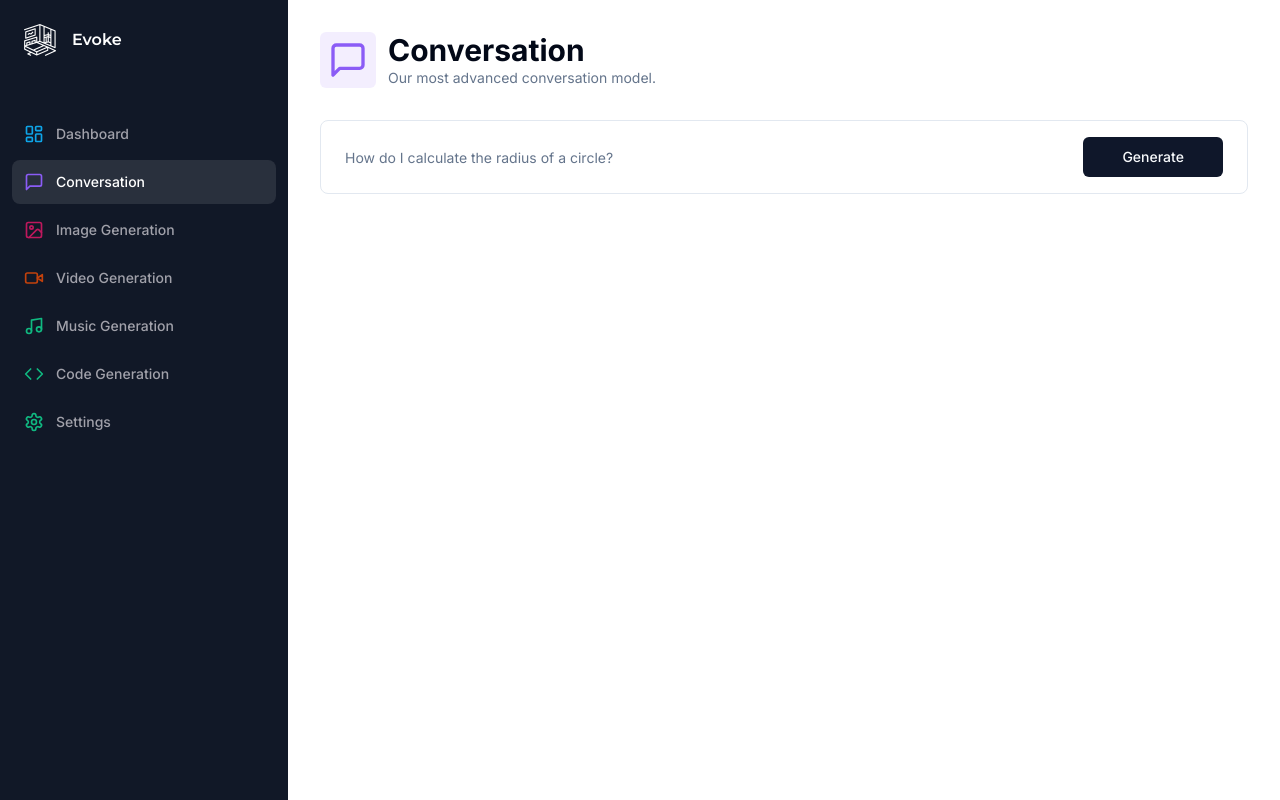
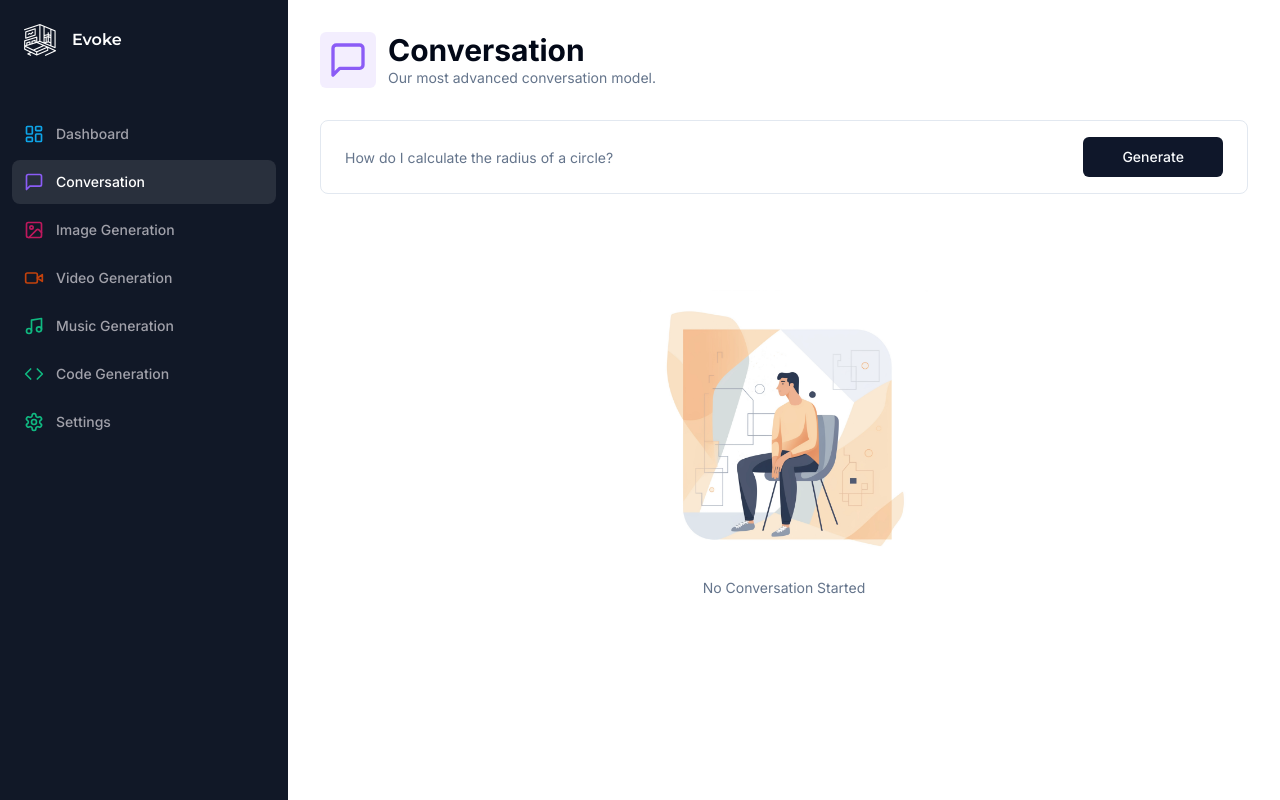
Before and after one commit to CGodl/GaelAi, a Next.js app: page /conversation in a window 1280 px wide. Built offline with nearby package versions, Linux system fonts and the light colour scheme.

Commit message:
Added further code to display Empty and Loader in page.tsx

```diff
--- a/app/(dashboard)/(routes)/conversation/page.tsx
+++ b/app/(dashboard)/(routes)/conversation/page.tsx
@@ -1,5 +1,7 @@
 'use client';
 import axios from 'axios';
+import { Empty } from '@/components/Empty';
+import { Loader } from '@/components/Loader';
 import Heading from '@/components/Heading';
 import { MessageSquare } from 'lucide-react';
 import { useForm } from 'react-hook-form';
@@ -12,9 +14,10 @@ import { Button } from '@/components/ui/button';
 import { useRouter } from 'next/navigation';
 import { useState } from 'react';
 import { ChatCompletionMessageParam } from 'openai/resources/index.mjs';
+import { cn } from '@/lib/utils';
 
 const ConversationPage = () => {
-	const [ messages, setMessages ] = useState<ChatCompletionMessageParam[]>([]);
+	const [messages, setMessages] = useState<ChatCompletionMessageParam[]>([]);
 
 	const router = useRouter();
 
@@ -28,27 +31,25 @@ const ConversationPage = () => {
 	const isLoading = form.formState.isLoading;
 
 	const onSubmit = async (values: z.infer<typeof formSchema>) => {
-
 		try {
 			const userMessage: ChatCompletionMessageParam = {
-				role: "user",
-				content: values.prompt
-			}
+				role: 'user',
+				content: values.prompt,
+			};
 			const newMessages = [...messages, userMessage];
 
 			const response = await axios.post('/api/conversation', {
 				messages: newMessages,
-			})
+			});
 
-			setMessages((current) => [...current, userMessage, response.data])
+			setMessages((current) => [...current, userMessage, response.data]);
 
-			form.reset()
+			form.reset();
 		} catch (error: any) {
 			//Todo: Open Pro Modal
-			console.log(error)
-
+			console.log(error);
 		} finally {
-			router.refresh()
+			router.refresh();
 		}
 	};
 
@@ -94,17 +95,35 @@ const ConversationPage = () => {
 									</FormItem>
 								)}
 							/>
-                            <Button className='col-span-12 lg:col-span-2 w-full' disabled={ isLoading }>Generate</Button>
+							<Button
+								className='col-span-12 lg:col-span-2 w-full'
+								disabled={isLoading}
+							>
+								Generate
+							</Button>
 						</form>
 					</Form>
 				</div>
-                <div className='space-y-4 mt-4'>
-                    <div className='flex flex-col-reverse gap-y-4'>
-						{messages.map((message) => (
-							<div key={message.content}>{message.content}</div>
+				<div className='space-y-4 mt-4'>
+					{isLoading && (
+						<div className='p-8 rounded-lg w-full flex items-center justify-center bg-muted'>
+							<Loader />
+						</div>
+					)}
+					{messages.length === 0 && !isLoading && (
+						<Empty label={'No Conversation Started'} />
+					)}
+					<div className='flex flex-col-reverse gap-y-4'>
+						{messages.map((message, idx) => (
+							<div
+								key={`${message.content}-${idx}`}
+								className={cn("p-8 w-full flex items-start gap-x-8 rounded-lg", message.role === "user" ? "bg-white border border-black/10" : "bg-muted")}
+							>
+								{message.content}
+							</div>
 						))}
 					</div>
-                </div>
+				</div>
 			</div>
 		</div>
 	);
```
Also changed, not shown: public/empty.webp (added), public/spinnerv1.png (added).
